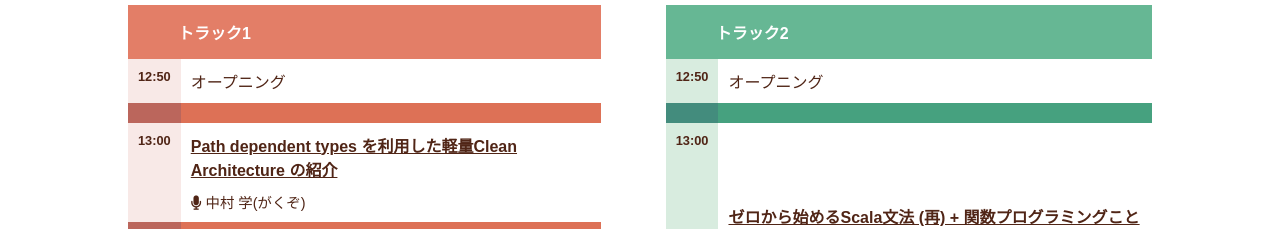
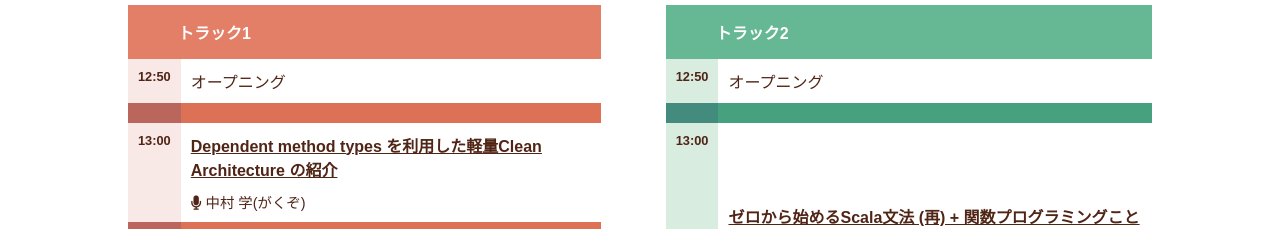
Before and after one commit to scala-kansai/scala-kansai-2019, a website: page index.html in a window 1280 px wide. Shown: the part 1700-1929 px from the top of the page. Drawn offline with Linux system fonts and the light colour scheme.

Commit message:
がくぞさんのセッションのタイトルを修正
「Path dependent types」ではなく「Dependent method types」

```diff
--- a/index.html
+++ b/index.html
@@ -101,7 +101,7 @@
                 <th class="track-1">13:00</th>
                 <td class="track-1">
                   <div>
-                    <h5><a href="./sessions.html#%E4%B8%AD%E6%9D%91%20%E5%AD%A6(%E3%81%8C%E3%81%8F%E3%81%9E)">Path dependent types を利用した軽量Clean Architecture の紹介</a></h5>
+                    <h5><a href="./sessions.html#%E4%B8%AD%E6%9D%91%20%E5%AD%A6(%E3%81%8C%E3%81%8F%E3%81%9E)">Dependent method types を利用した軽量Clean Architecture の紹介</a></h5>
                     <p><i class="fas fa-microphone"></i> 中村 学(がくぞ)</p>
                   </div>
                 </td>
```
Also changed, not shown: sessions.html (+1 -1 lines).
